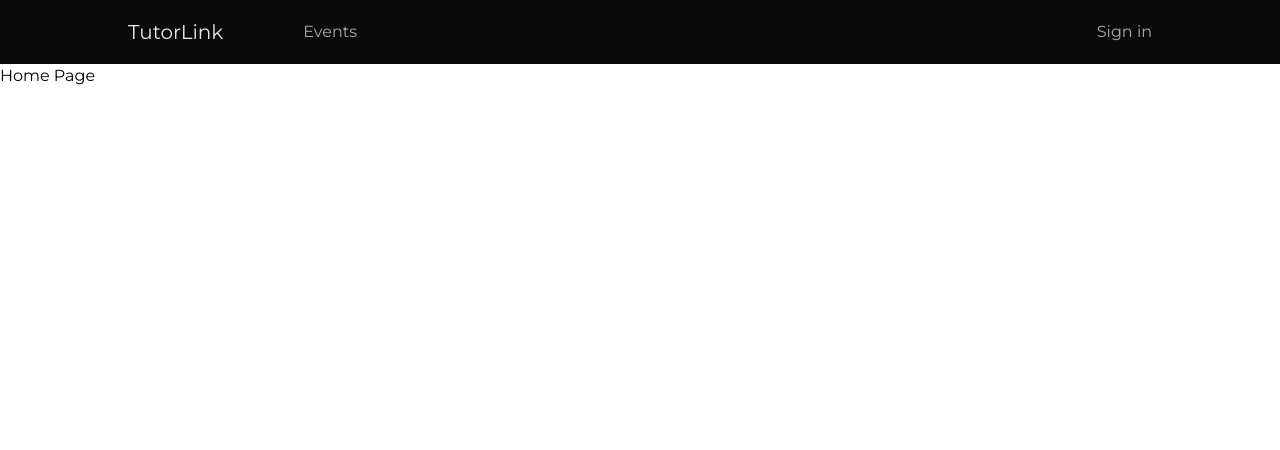
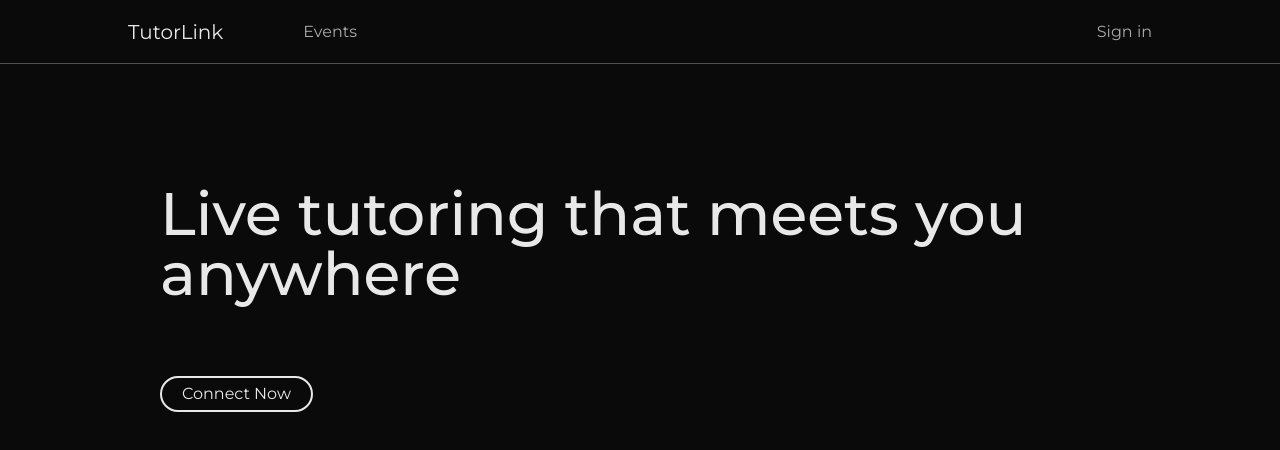
Before and after one commit to kylechi05/swan-hacks-2025, a Next.js app in the folder frontend/: page / in a window 1280 px wide. Shown: the top 450 px of the page. Built offline with nearby package versions, Linux system fonts and the light colour scheme.

Commit message:
frontend update

```diff
--- a/frontend/app/components/NavBar.tsx
+++ b/frontend/app/components/NavBar.tsx
@@ -2,7 +2,7 @@ import Link from "next/link"
 
 export function NavBar() {
     return (
-        <div className="flex flex-row items-center h-16 bg-(--background) text-(--light-gray) px-32 gap-20 transition-all">
+        <div className="flex flex-row items-center h-16 bg-(--background)/80 text-(--light-gray) px-32 gap-20 transition-all border-b border-(--primary-border-color)">
             <Link href="/" className="text-(--off-white) text-xl">TutorLink</Link>
             <Link href="/events" className="hover:text-(--off-white)">Events</Link>
             <Link href="/auth" className="hover:text-(--off-white) ml-auto">Sign in</Link>
--- a/frontend/app/layout.tsx
+++ b/frontend/app/layout.tsx
@@ -10,8 +10,8 @@ const montserrat = Montserrat({
 });
 
 export const metadata: Metadata = {
-    title: "Create Next App",
-    description: "Generated by create next app",
+    title: "TutorLink",
+    description: "Connect with Tutors anywhere.",
 };
 
 export default function RootLayout({
@@ -22,7 +22,7 @@ export default function RootLayout({
     return (
         <html lang="en">
             <body
-                className={`${montserrat.variable} font-montserrat antialiased`}
+                className={`${montserrat.variable} font-montserrat antialiased bg-(--background)`}
             >
                 <NavBar />
                 {children}
--- a/frontend/app/page.tsx
+++ b/frontend/app/page.tsx
@@ -1,8 +1,20 @@
+import Link from "next/link";
+
 export default function Home() {
     return (
         <div className="flex">
-            <main className="">
-                <div>Home Page</div>
+            <main className="w-full bg-(--background) text-(--off-white)">
+                <div className="flex flex-col gap-18 px-40 py-30">
+                    <h1 className="text-6xl font-medium">
+                        Live tutoring that meets you anywhere
+                    </h1>
+                    <Link
+                        href="/events"
+                        className="cursor-hover w-fit rounded-full border-2 border-(--off-white) px-5 py-1"
+                    >
+                        Connect Now
+                    </Link>
+                </div>
             </main>
         </div>
     );
```
